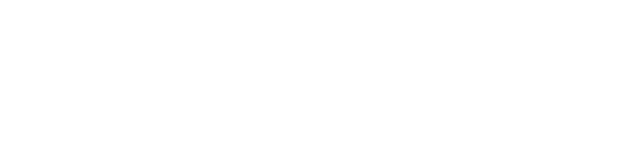
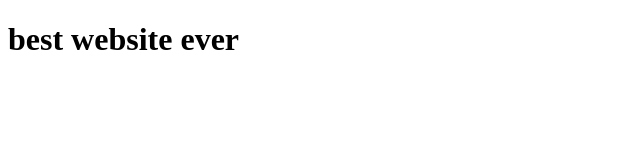
Before and after one commit to TOSEEB/myfirstrepo, a plain HTML site: page contact.html in a window 1280 px wide. Shown: the whole page, without its empty margins (0-640 px from the left). Drawn offline with Linux system fonts and the light colour scheme.

Commit message:
added comment

```diff
--- a/contact.html
+++ b/contact.html
@@ -1,3 +1,4 @@
+<!-- ths brach has been fixed by toseeb -->
 <!DOCTYPE html>
 <html lang="en">
 <head>
@@ -7,6 +8,6 @@
     <title>page title</title>
 </head>
 <body>
-
+    <h1>best website ever</h1>
 </body>
 </html>
```
